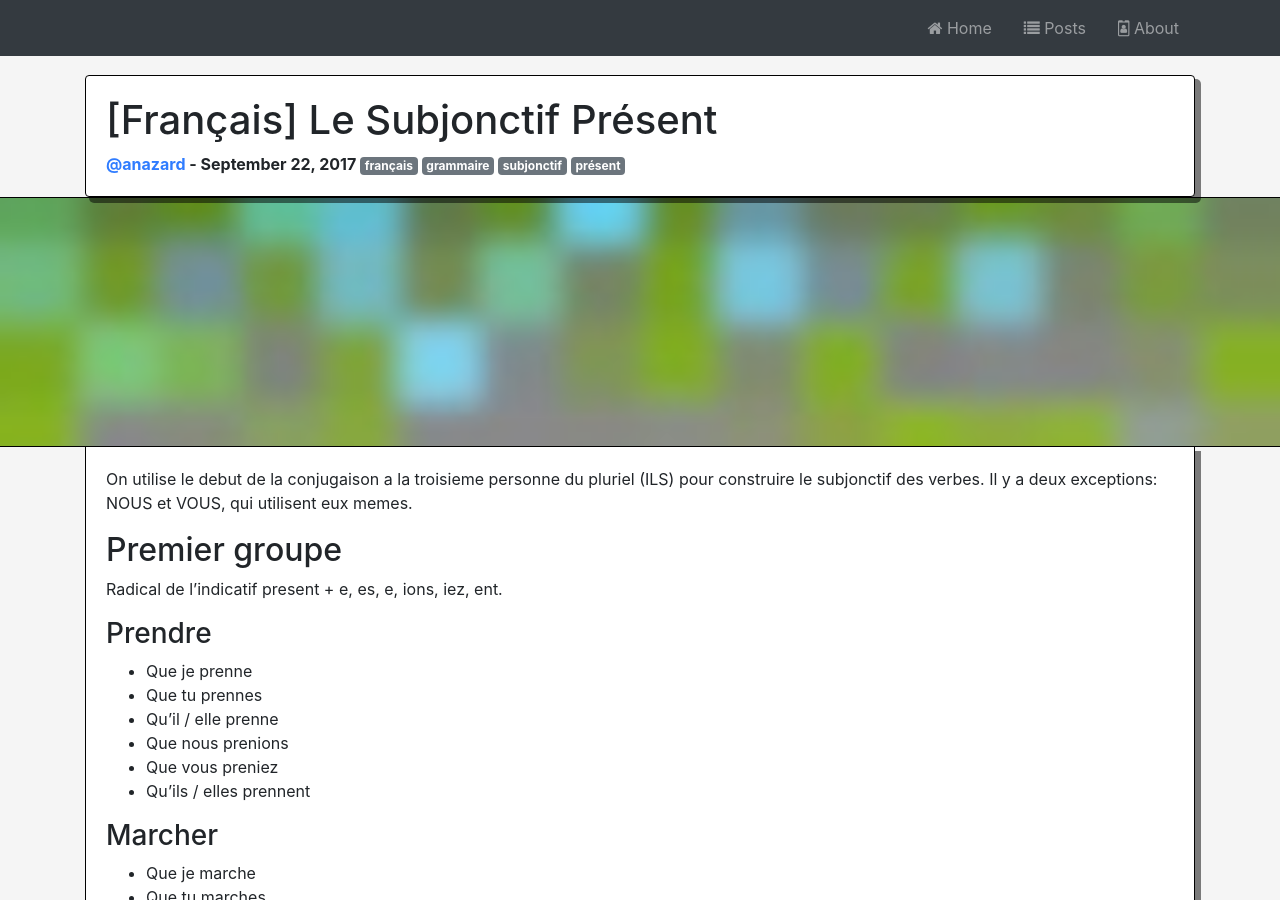
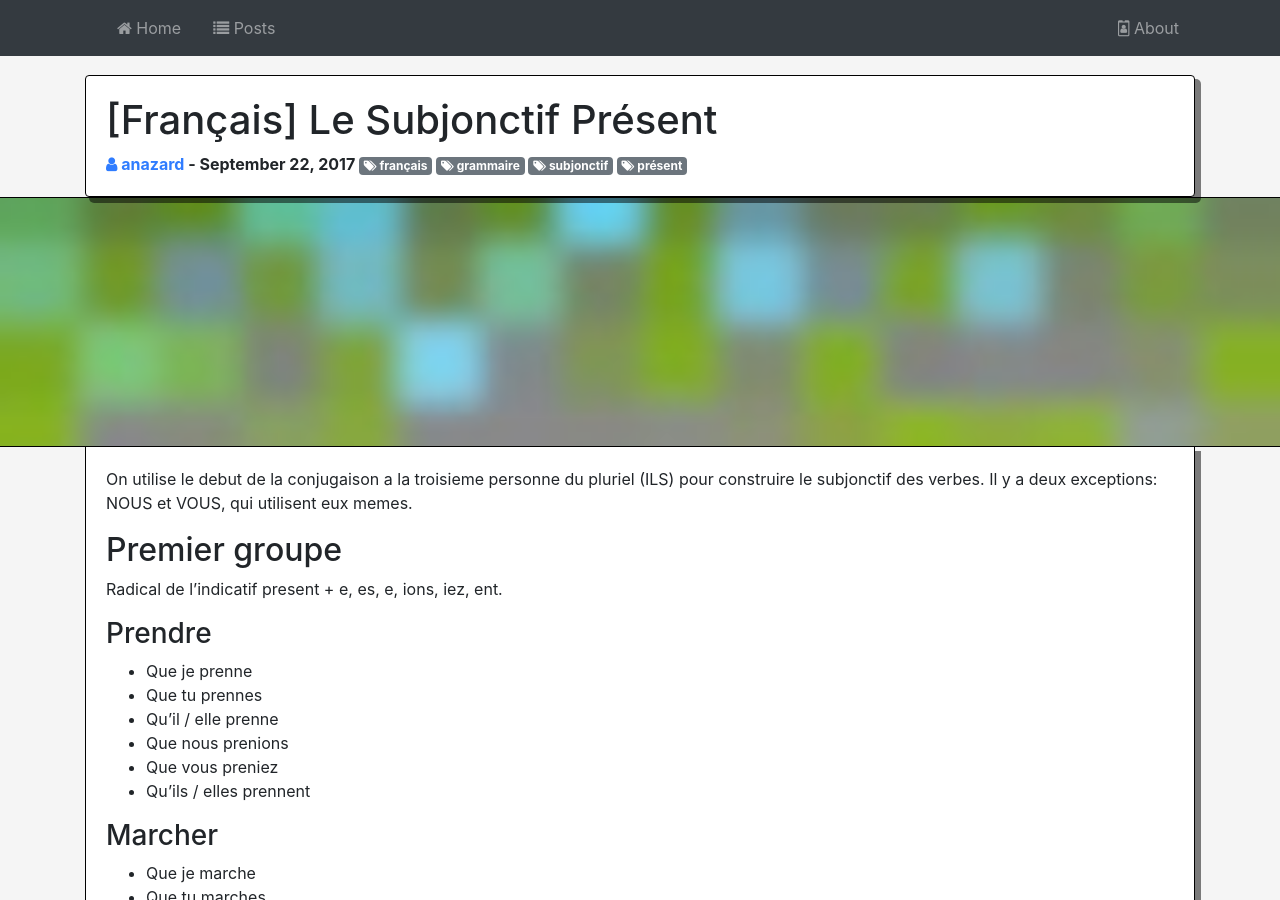
Before and after one commit to anazard/anazard.github.io, a Jekyll site: the page built from _posts/2017-09-22-le-subjonctif.md, in a window 1280 px wide and 900 px high. Built offline with Jekyll 4.4.1, drawn with Linux system fonts in a browser that asks for light colours; comment, search, counter and statistics services are not loaded.

Commit message:
Organized nav

```diff
--- a/_includes/navbar.html
+++ b/_includes/navbar.html
@@ -7,7 +7,7 @@
             <span class="navbar-toggler-icon"></span>
         </button>
         <div class="collapse navbar-collapse" id="navbarNavAltMarkup">
-                <div class="navbar-nav ml-auto">
+            <div class="navbar-nav">
                 <a class="nav-item nav-link" href="{{ site.baseurl }}/">
                     <i class="fa fa-home" aria-hidden="true"></i>
                     Home
@@ -16,6 +16,9 @@
                     <i class="fa fa-list" aria-hidden="true"></i>
                     Posts
                 </a>
+            </div>
+
+            <div class="navbar-nav ml-auto">
                 <a class="nav-item nav-link" href="{{ site.baseurl }}/about">
                     <i class="fa fa-id-badge" aria-hidden="true"></i>
                     About
--- a/_layouts/post.html
+++ b/_layouts/post.html
@@ -9,10 +9,20 @@ layout: base
         <div class="card-body">
             <h1>{{page.title}}</h1>
             <strong>
-                <a href="./about">{% if page.author %} {{page.author}}{% else %}@anazard{% endif %}</a> -
+                <a href="./about">
+                    <i class="fa fa-user" aria-hidden="true"></i>
+                    {% if page.author %}
+                        {{page.author}}
+                    {% else %}
+                        anazard
+                    {% endif %}
+                </a> -
                 {{ page.date | date: "%B %e, %Y" }}
                 {% for tag in page.tags %}
-                    <span class="badge badge-secondary">{{ tag }}</span>
+                    <span class="badge badge-secondary">
+                            <i class="fa fa-tags" aria-hidden="true"></i>
+                            {{ tag }}
+                    </span>
                 {% endfor %}
             </strong>
         </div>
```
Also changed, not shown: 13 other files. Lines whose indentation alone changed are shown as unchanged.
